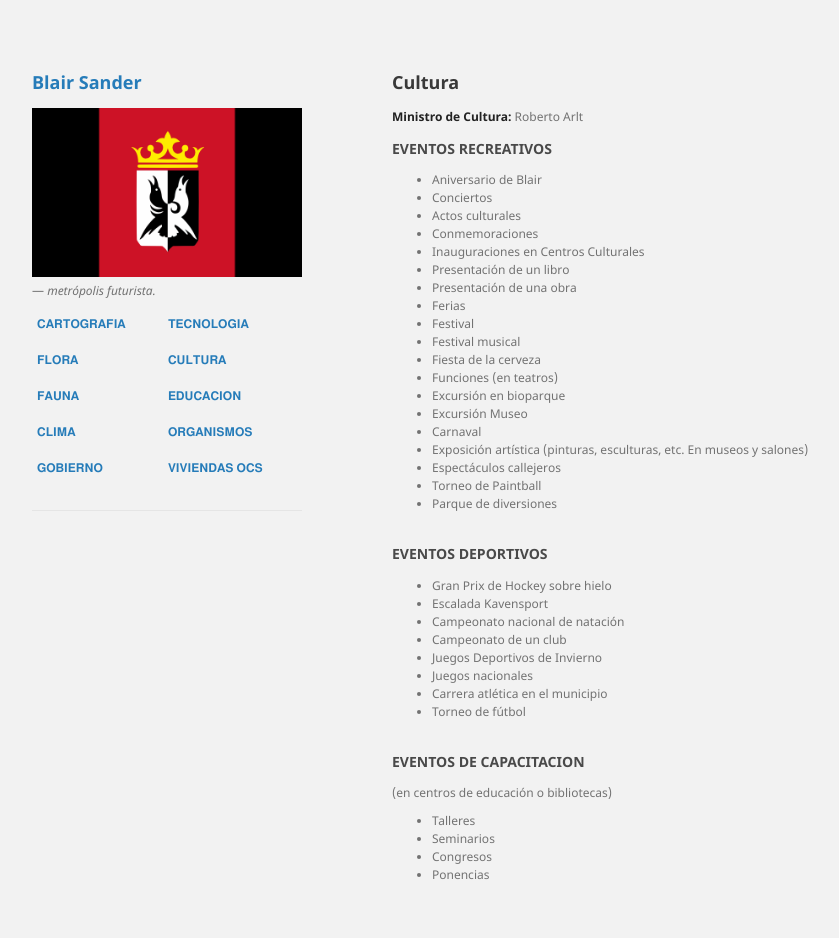
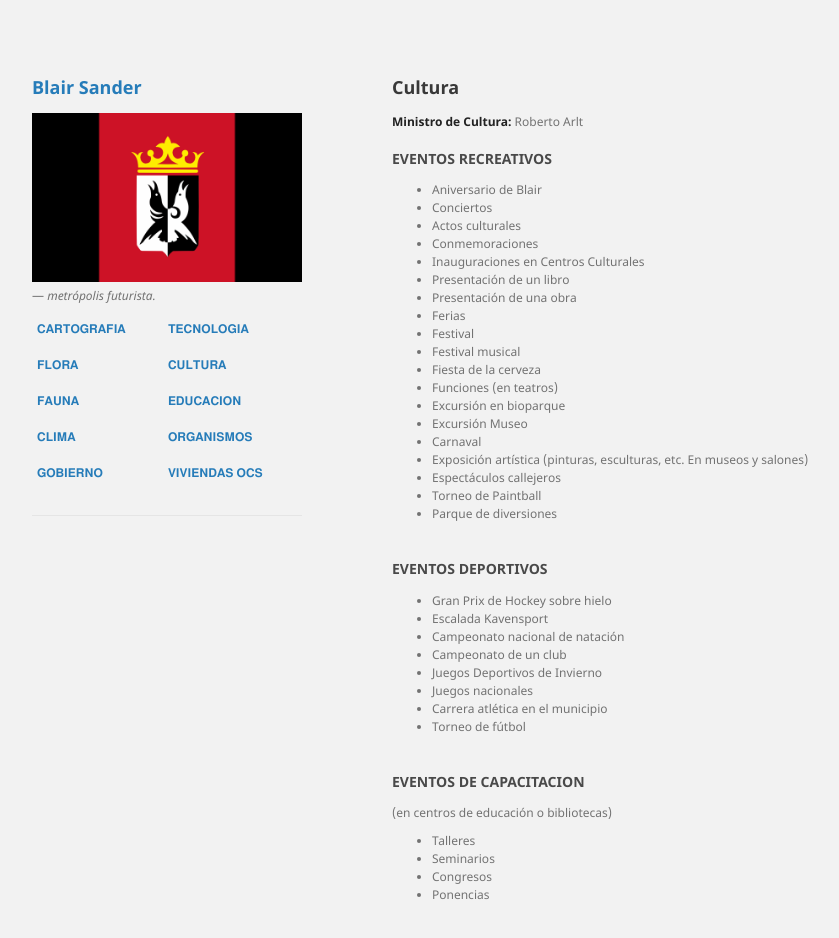
Before and after one commit to BlairSander/ciudad, a Jekyll site: the page built from cultura.md, in a window 1280 px wide and 959 px high. Shown: the top 938 px of the window, without its empty margins (178-1017 px from the left). Built offline with Jekyll 4.4.1, drawn with Linux system fonts in a browser that asks for light colours.

Commit message:
jekyll-theme-minimal.scss

```diff
--- a/_sass/jekyll-theme-minimal.scss
+++ b/_sass/jekyll-theme-minimal.scss
@@ -11,7 +11,7 @@ body {
 
 h1, h2, h3 {
   color:#222;
-  margin:15px 0 15px;
+  margin:20px 0 15px;
 }
 
 h4, h5, h6 {
```
